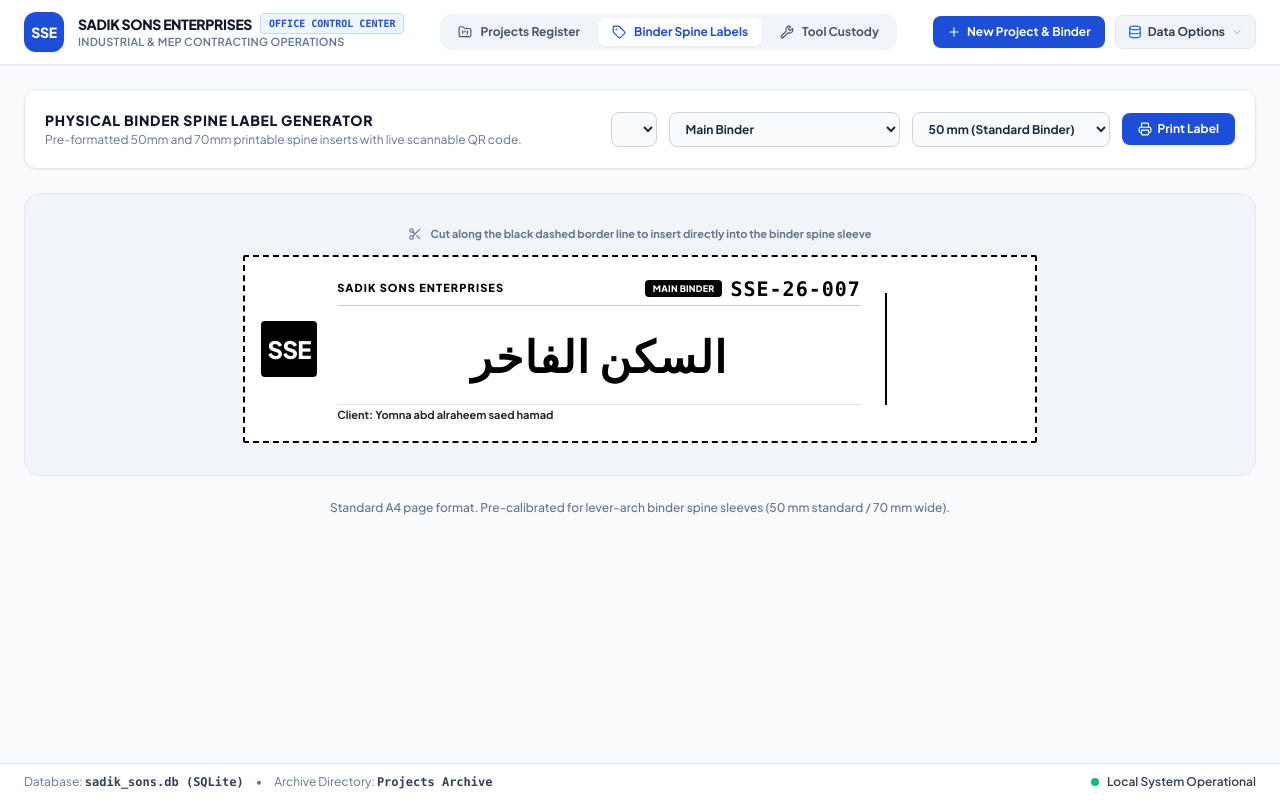
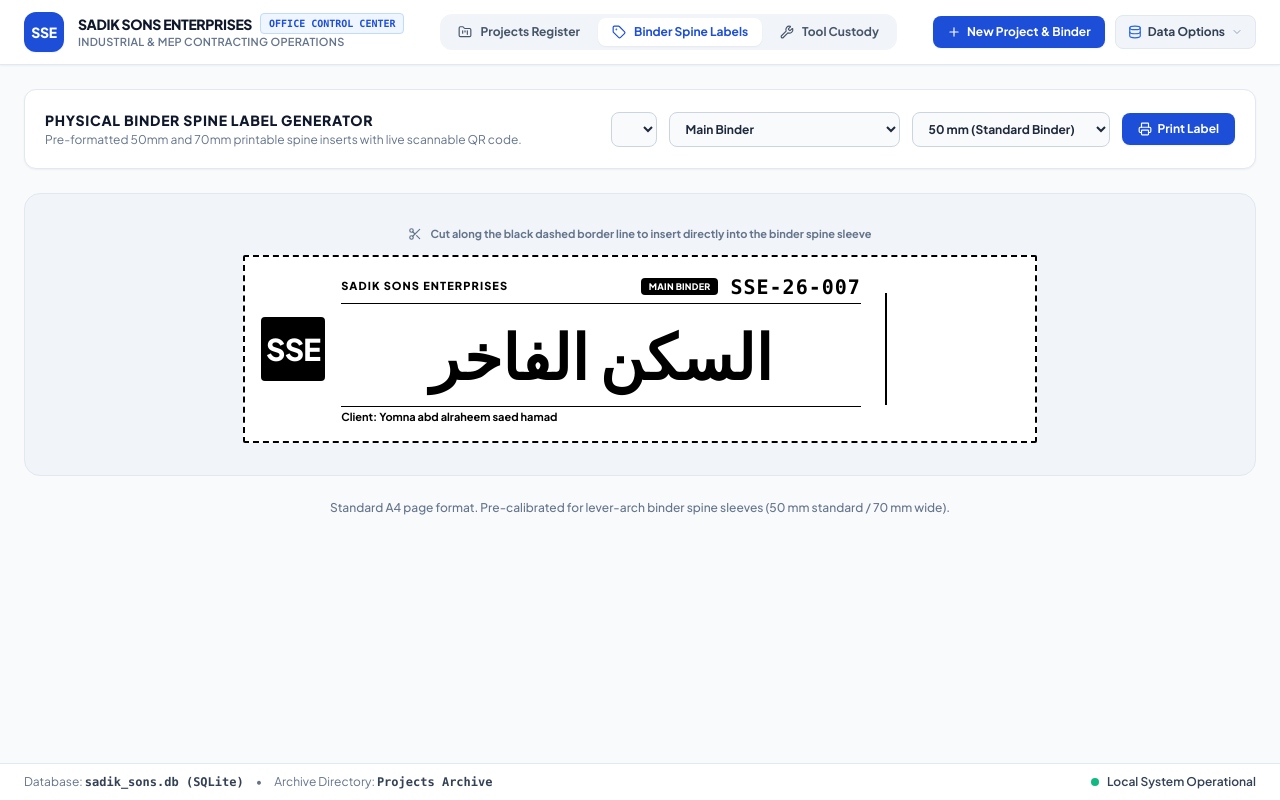
Before and after one commit to rkuro140-stack/sadik-sons-portal, an Electron app: page desktop/index.html in a window 1280 px wide. Both pictures are taken after a click on the button "Binder Spine Labels". Drawn offline with nearby package versions, Linux system fonts and the light colour scheme; no server answers.

Commit message:
feat(spine): scale project title to 62px font-black for maximum distance shelf visibility

```diff
--- a/desktop/index.html
+++ b/desktop/index.html
@@ -313,31 +313,31 @@
         <div id="printable-spine-container" class="bg-white border-2 border-dashed border-black rounded-sm p-4 flex items-center justify-between gap-6 transition-all" style="width: 210mm; height: 50mm; box-sizing: border-box;">
 
           <!-- Left: Solid Black Monogram Badge & Project Identity -->
-          <div class="flex items-center gap-5 flex-1 min-w-0 h-full">
+          <div class="flex items-center gap-4 flex-1 min-w-0 h-full">
             <!-- Pure Black SSE Monogram Badge -->
-            <div class="w-14 h-14 bg-black text-white font-extrabold text-2xl flex items-center justify-center rounded border-2 border-black flex-shrink-0 tracking-tight">
+            <div class="w-16 h-16 bg-black text-white font-extrabold text-3xl flex items-center justify-center rounded border-2 border-black flex-shrink-0 tracking-tight">
               SSE
             </div>
 
-            <div class="flex-1 min-w-0 flex flex-col justify-between h-full py-0.5">
+            <div class="flex-1 min-w-0 flex flex-col justify-between h-full py-0">
               <!-- Top Row: Company & Volume & Code -->
-              <div class="flex items-center justify-between border-b border-black/20 pb-0.5">
+              <div class="flex items-center justify-between border-b border-black pb-0.5">
                 <span class="text-[11px] font-black tracking-widest text-black uppercase">SADIK SONS ENTERPRISES</span>
-                <div class="flex items-center gap-2">
+                <div class="flex items-center gap-3">
                   <span id="spine-display-volume" class="text-[9px] font-black uppercase px-2 py-0.5 bg-black text-white rounded tracking-wide">MAIN BINDER</span>
                   <span id="spine-display-code" class="text-xl font-black font-mono text-black tracking-wider">SSE-26-007</span>
                 </div>
               </div>
 
-              <!-- Project Title: Centered & Stretched across the middle -->
-              <div class="my-auto py-1 flex items-center justify-center text-center w-full">
-                <h2 id="spine-display-title" class="text-[44px] font-black text-black leading-none tracking-wide text-center w-full block">السكن الفاخر</h2>
+              <!-- Project Title: Colossal Centerpiece (Occupies full vertical and horizontal space) -->
+              <div class="flex items-center justify-center text-center w-full py-0.5">
+                <h2 id="spine-display-title" class="text-[62px] font-black text-black leading-none tracking-normal text-center w-full block">السكن الفاخر</h2>
               </div>
 
               <!-- Bottom Row: Client & Location -->
-              <div class="flex items-center justify-between text-[11px] font-bold text-neutral-800 pt-0.5 border-t border-black/10">
+              <div class="flex items-center justify-between text-[11px] font-bold text-black pt-0.5 border-t border-black">
                 <span id="spine-display-client" class="truncate">Client: Yomna abd alraheem saed hamad</span>
-                <span id="spine-display-site" class="text-neutral-600 truncate font-semibold"></span>
+                <span id="spine-display-site" class="text-black truncate font-bold"></span>
               </div>
             </div>
           </div>
```
